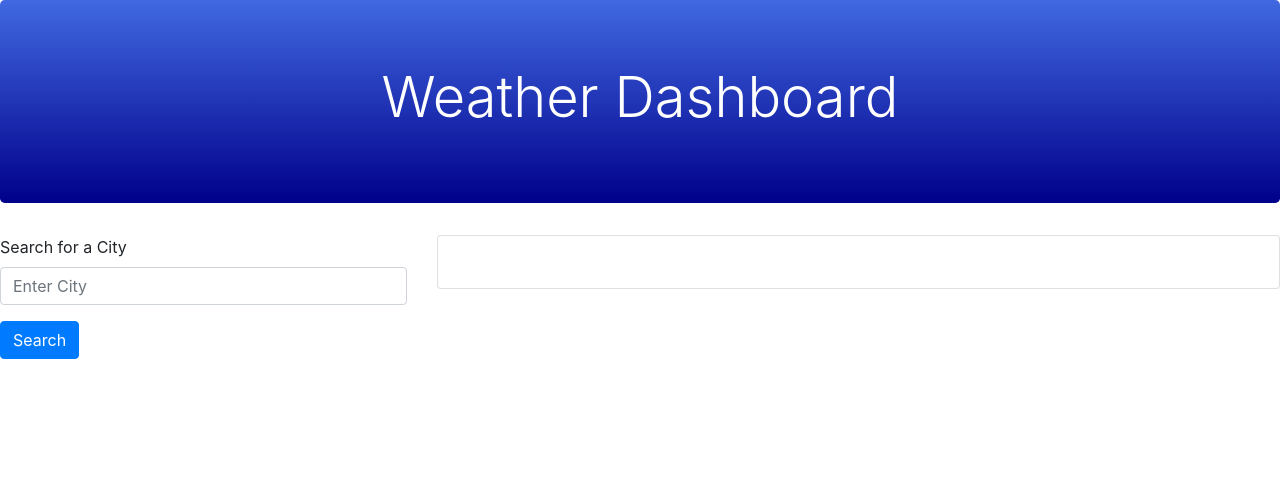
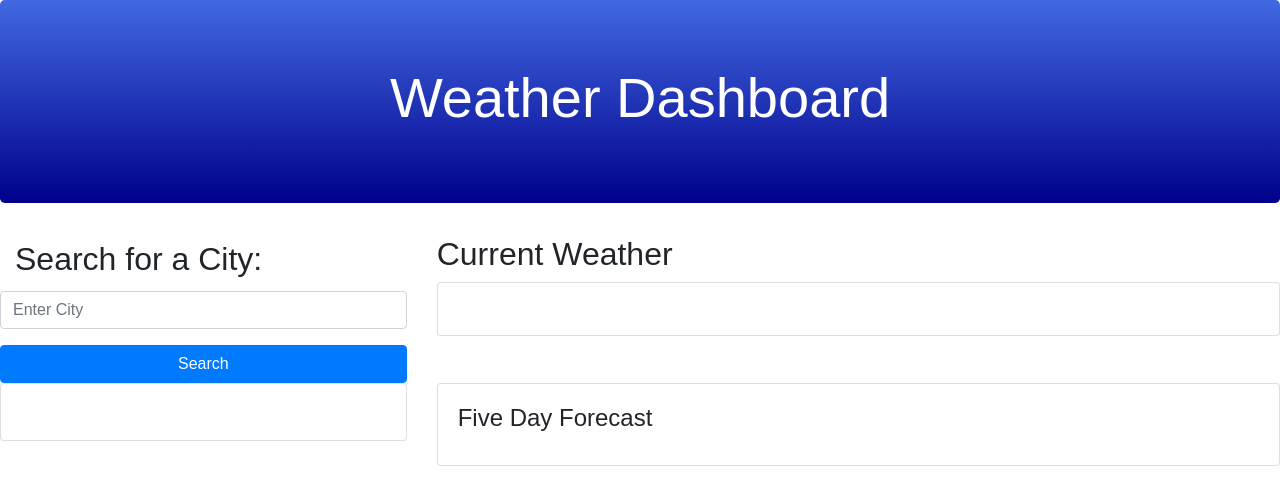
Before and after one commit to Colon182/WeatherDashboard, a plain HTML site: page index.html in a window 1280 px wide. Drawn offline with nearby package versions, Linux system fonts and the light colour scheme.

Commit message:
added cards for stored search terms and five day forecast

```diff
--- a/Assets/CSS/style.css
+++ b/Assets/CSS/style.css
@@ -1,5 +1,30 @@
+*{
+    font-family: Arial;
+}
+
 .jumbotron{
     text-align: center;
     color: white;
     background-image: linear-gradient(royalblue, darkblue)
 }
+
+label{
+    font-size: xx-large;
+    padding-left: 15px;
+}
+
+button{
+    width: 100%;
+}
+
+h4{
+    font-size: xx-large;
+}
+
+h5{
+    font-size: x-large;
+}
+
+li{
+    list-style: none;
+}
--- a/index.html
+++ b/index.html
@@ -24,7 +24,7 @@
         <div class="col-12 col-md-6 col-xl-4">
             <form>
                 <div class="form-group">
-                    <label for="exampleInputEmail1">Search for a City</label>
+                    <label for="inputSearch">Search for a City:</label>
                     <input class="form-control" id="city" aria-describedby="citysearch" placeholder="Enter City">
                 </div>
                 <button type="search" class="btn btn-primary">Search</button>
@@ -32,15 +32,35 @@
         </div>
 
         <div class="col-12 col-md-6 col-xl-8">
+            <h4>Current Weather</h4>
             <div class="card">
                 <div class="card-body">
                     <h5 class="card-title"></h5>
+                </div>
             </div>
         </div>
+        <div class="col-12 col-md-6 col-xl-4">
+            <div class="card">
+                <div class="card-body">
+                    <ul id="search-history">
+
+                    </ul>
+                </div>
+            </div>
+        </div>
+        <div class="col-12 col-md-6 col-xl-8">
+            <div class="card">
+                <div class="card-body">
+                    <h5 class="card-title">Five Day Forecast</h5>
+                </div>
+            </div>
+        </div>
+
     </div>
     <script src="https://cdnjs.cloudflare.com/ajax/libs/jquery/3.5.1/jquery.min.js"></script>
     <script src="https://cdnjs.cloudflare.com/ajax/libs/popper.js/1.16.1/umd/popper.min.js"></script>
     <script src="https://cdnjs.cloudflare.com/ajax/libs/twitter-bootstrap/4.6.0/js/bootstrap.min.js"></script>
+
 </body>
 
 </html>
```
